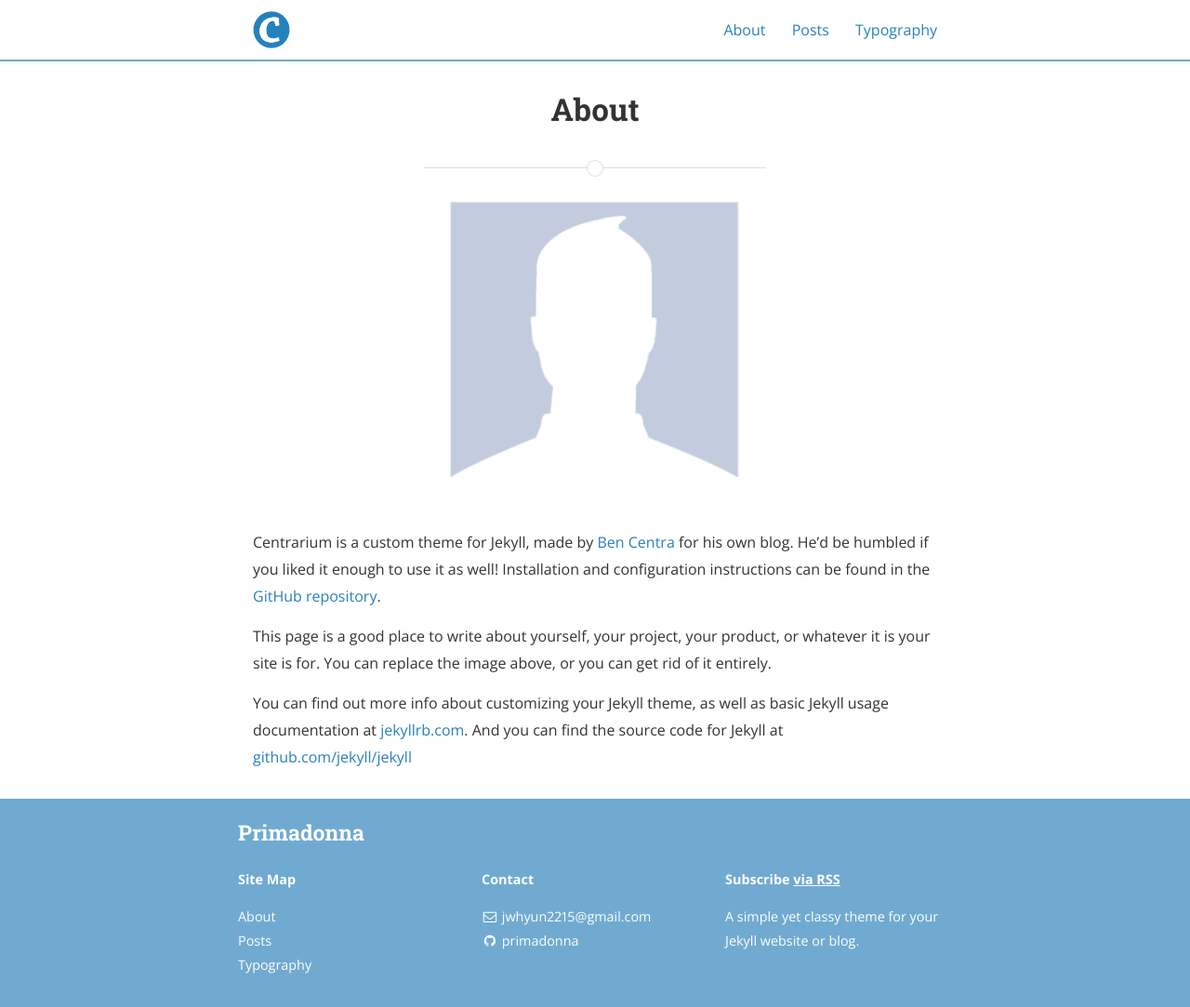
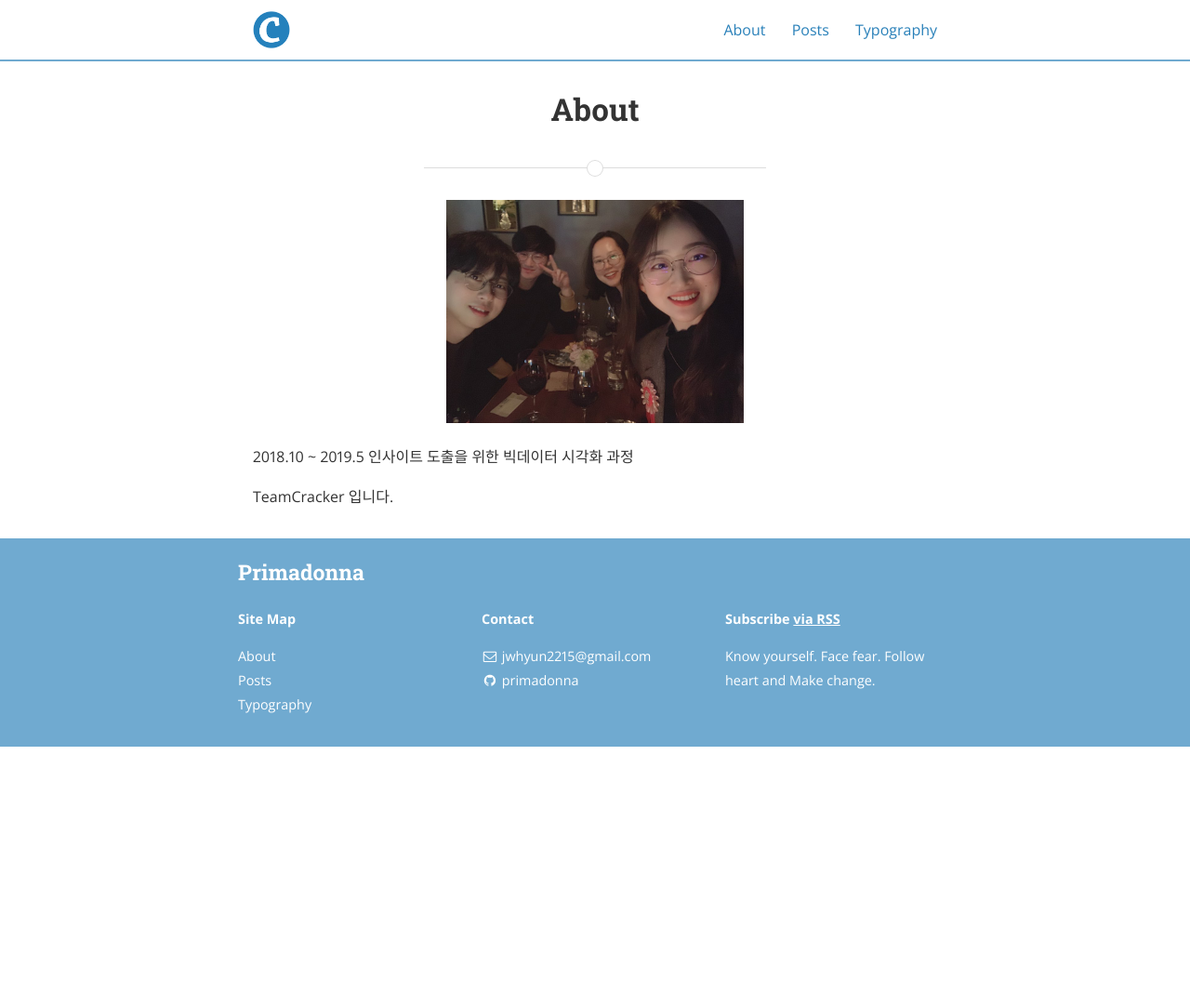
Before and after one commit to PrimadonnaGit/PrimadonnaGit.github.io, a Jekyll site: the page built from about.md, in a window 1280 px wide. Shown: the whole page at 93% size. Built offline with Jekyll 4.4.1, drawn with Linux system fonts in a browser that asks for light colours; nearby versions of some CDN libraries; after the commit the page ends 900 px from its top, so only the background shows below that.

Commit message:
change layout_1

```diff
--- a/_config.yml
+++ b/_config.yml
@@ -9,7 +9,7 @@ subtitle: Cracker 기술 블로그
 email: jwhyun2215@gmail.com
 name: Hyun Jinwoo
 description: |
-  A simple yet classy theme for your Jekyll website or blog.
+  Know yourself. Face fear. Follow heart and Make change.
 baseurl: /
 url: 'https://github.com/PrimadonnaGit/PrimadonnaGit.github.io'
 cover: /assets/header_image.jpg
@@ -36,11 +36,7 @@ social:
     desc: Fork me on GitHub
     share: false
 protocols:
-  fb_image: /assets/logo.png
+  fb_image: /assets/cracker_logo.png
   fb_image_width: 612
   fb_image_height: 605
   fb_image_type: image/png
-  twitter_image: /assets/logo.png
-  os_repo: 'https://github.com/bencentra/centrarium.com'
-  os_rcs_type: git
-  os_src: 'git@github.com:bencentra/centrarium.com.git'
--- a/about.md
+++ b/about.md
@@ -4,14 +4,9 @@ title: About
 permalink: /about/
 ---
 
-<img src="{{ site.baseurl }}/assets/profile-placeholder.gif" title="Profile Picture" class="profile">
+<img src="{{ site.baseurl }}/assets/cracker_all1.jpg" title="Profile Picture" class="profile">
 
-Centrarium is a custom theme for Jekyll, made by [Ben Centra][bencentra] for his own blog. He'd be humbled if you liked it enough to use it as well! Installation and configuration instructions can be found in the [GitHub repository](https://github.com/bencentra/centrarium).
+2018.10 ~ 2019.5
+인사이트 도출을 위한 빅데이터 시각화 과정
 
-This page is a good place to write about yourself, your project, your product, or whatever it is your site is for. You can replace the image above, or you can get rid of it entirely.
-
-You can find out more info about customizing your Jekyll theme, as well as basic Jekyll usage documentation at [jekyllrb.com](http://jekyllrb.com/). And you can find the source code for Jekyll at [github.com/jekyll/jekyll](https://github.com/jekyll/jekyll)
-
-[centrarium]: https://github.com/bencentra/centrarium
-[bencentra]: http://bencentra.com
-[jekyll]: https://github.com/jekyll/jekyll
+TeamCracker 입니다.
```
Also changed, not shown: assets/cracker_all1.jpg (added), assets/cracker_all2.jpg (added), assets/cracker_logo.png (added).
